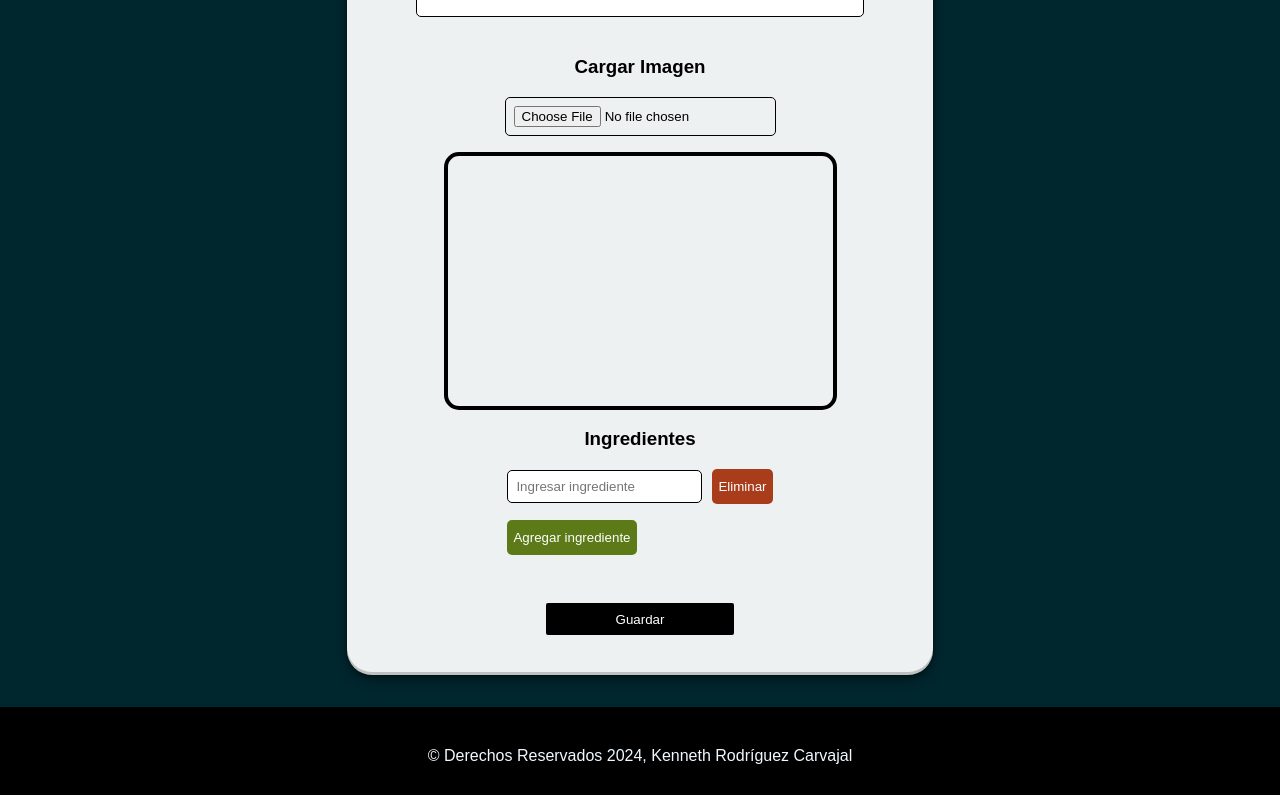
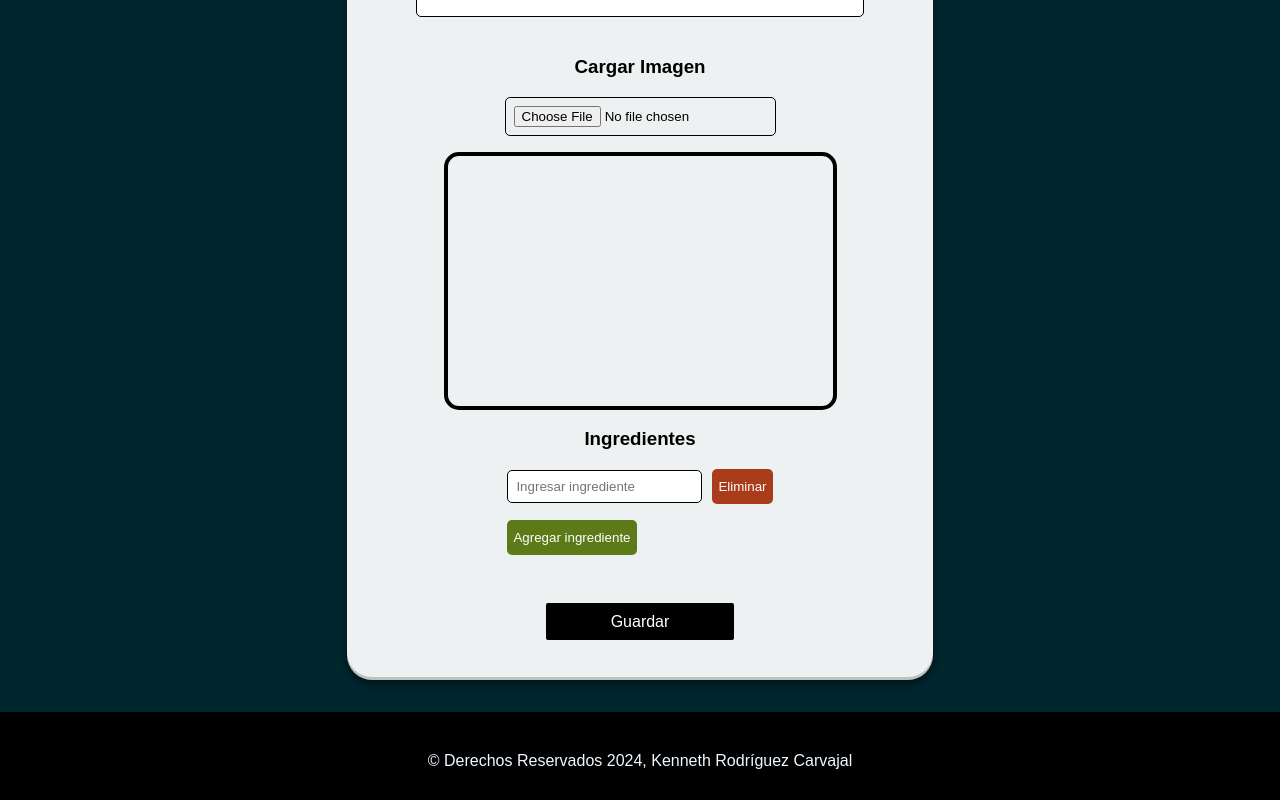
Before and after one commit to Kenneth506CR/Recetas, an Angular app: page /agregar in a window 1280 px wide. Shown: the part 419-1219 px from the top of the page. Built offline with nearby package versions, Linux system fonts and the light colour scheme.

Commit message:
correccion minima antes de iniciar el buscador

```diff
--- a/src/app/agregar/agregar.component.css
+++ b/src/app/agregar/agregar.component.css
@@ -96,10 +96,11 @@ img {
 .button-save {
   background-color: #000000;
   width: 35%;
-  height: 2rem;
+  height: 2.3rem;
   border-radius: 2px;
   margin-top: 3rem;
   margin-bottom: 1rem;
+  font-size: 1rem;
 }
 
 .button-delete:hover {
```
